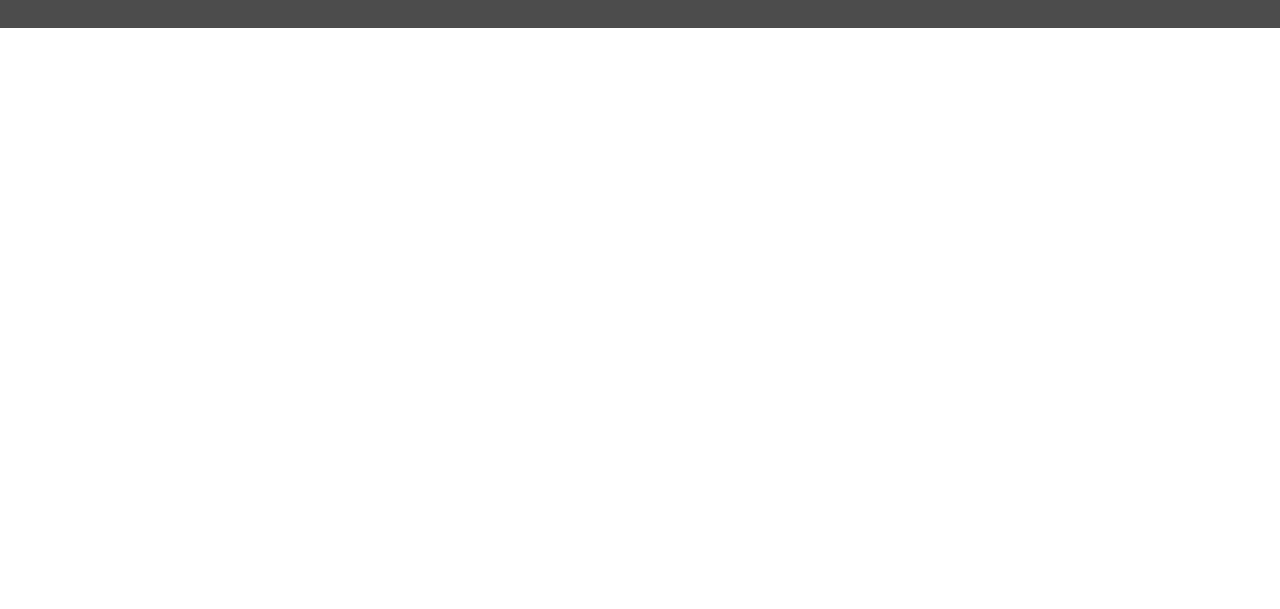
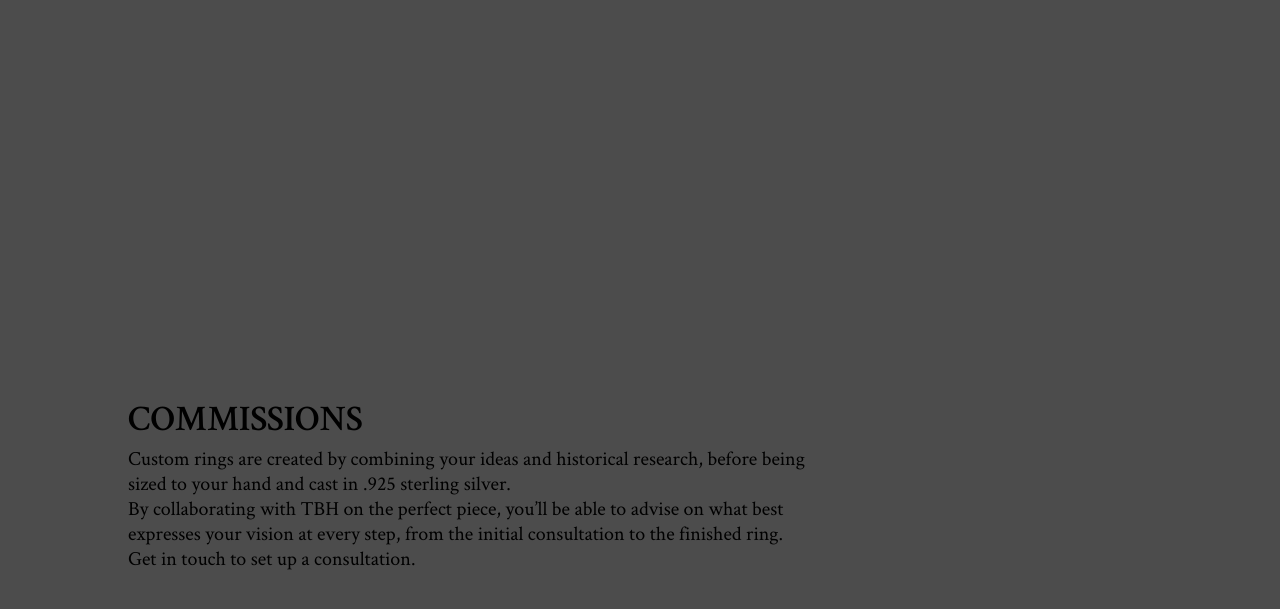
Before and after one commit to harrisonpim/theblackhart.co.uk, a Jekyll site: the page built from index.html, in a window 1280 px wide and 900 px high, scrolled down 1772 px. Shown: the top 609 px of the window. Built offline with Jekyll 4.4.1, drawn with Linux system fonts in a browser that asks for light colours; before the commit the page ends 1800 px from its top, so only the background shows below that; some of the changed text lies outside the part shown.

Commit message:
add the rest of the content

```diff
--- a/index.html
+++ b/index.html
@@ -22,4 +22,41 @@
         </p>
     </div>
 </div>
+
+<div class="landing-block">
+    <div>
+        <h3>Commissions</h3>
+        <p>Custom rings are created by combining your ideas and historical research,
+            before being sized to your hand and cast in .925 sterling silver.<br>
+            By collaborating with TBH on the perfect piece, you’ll be able to advise on what best expresses your
+            vision at every step, from the initial consultation to the finished ring.<br>
+            Get in touch to set up a consultation.
+        </p>
+    </div>
 </div>
+
+<div class="landing-block">
+    <div>
+        <h3>Core Collection</h3>
+        <p>Order from our set of classic designs and limited collections <a href="/shop">here</a></p>
+    </div>
+</div>
+
+<div class="landing-block">
+    <div>
+        <h3>About Jess</h3>
+        <p>With a background in museums and historical research, Jess now works to create pieces that will last for
+            lifetimes.</p>
+    </div>
+</div>
+
+<div class="landing-block">
+    <div>
+        <h3>Follow The Black Hart</h3>
+        <p>Watch as we develop new designs and techniques on <a class="white"
+                href="https://www.youtube.com/channel/UC9aQLsmiz3_8JKMX3ITS7bw">YouTube</a> and <a class="white"
+                href="https://www.instagram.com/tbh_jewellery/">Instagram</a>,
+            or follow the research process on the <a class="white" href="/post">blog</a>.
+        </p>
+    </div>
+</div>
```
